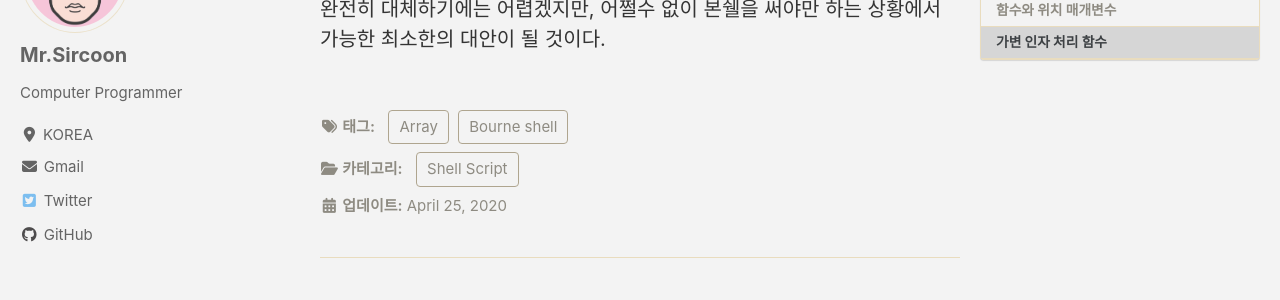
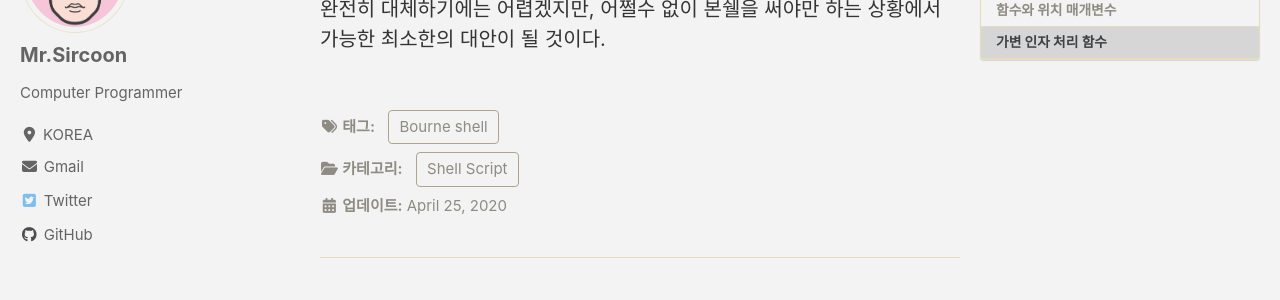
Before and after one commit to mrsoulware/mrsoulware.github.io, a Jekyll site: the page built from _posts/2020/2020-04-25-bourne-sh-array.md, in a window 1280 px wide and 900 px high, scrolled down 6352 px. Shown: the part 143-443 px from the top of the window. Built offline with Jekyll 4.4.1, drawn with Linux system fonts in a browser that asks for light colours; cached includes are drawn as plain includes; nearby versions of some CDN libraries.

Commit message:
remove tag

```diff
--- a/_posts/2020/2020-04-25-bourne-sh-array.md
+++ b/_posts/2020/2020-04-25-bourne-sh-array.md
@@ -4,7 +4,6 @@ categories:
   - Shell Script
 tags:
   - Bourne shell
-  - Array
 ---
 
 모든 프로그래밍 언어와 쉘(bash, ksh 등)에서는 배열 변수를 지원한다.
```
